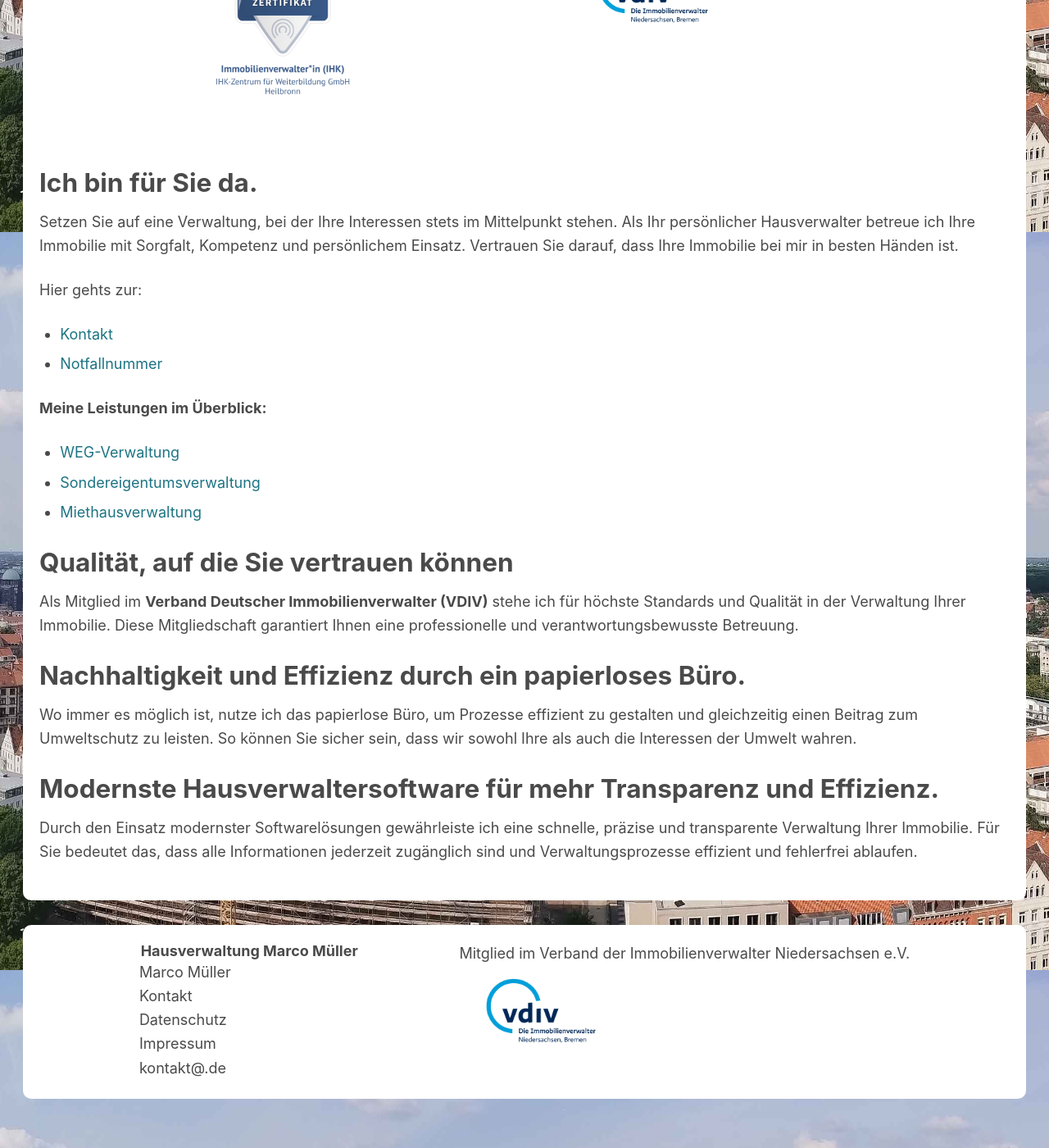
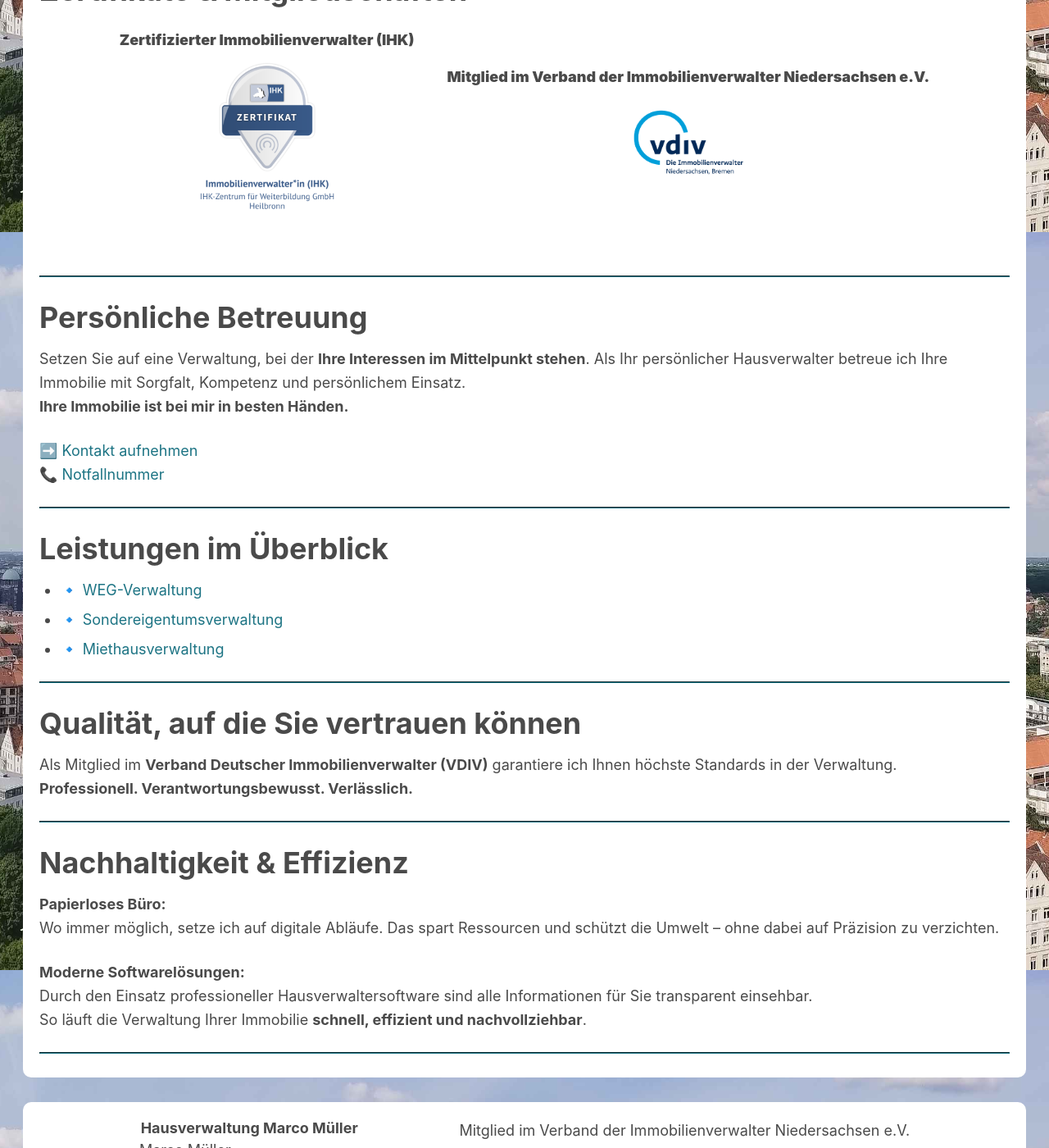
Before and after one commit to marek22k/hausverwaltung, a Jekyll site: the page built from index.md, in a window 1280 px wide and 1400 px high, scrolled down 1517 px. Shown: the whole window at 82% size. Built offline with Jekyll 4.4.1, drawn with Linux system fonts in a browser that asks for light colours; some of the changed text lies outside the part shown.

Commit message:
Update index.md
optisch etwas aufgepeppt

```diff
--- a/index.md
+++ b/index.md
@@ -4,50 +4,66 @@ title: Hausverwaltung - Hannover und Umgebung
 sitemap: true
 ---
 
-## Ihr zertifizierter Hausverwalter für Hannover und Umgebung
+# Ihr zertifizierter Hausverwalter für Hannover und Umgebung
 
-Als gebürtiger Hannoveraner und zertifizierter Hausverwalter kümmere ich mich persönlich und
-mit viel Engagement um die Verwaltung Ihrer Immobilie. Ich lege besonderen Wert auf eine
-werterhaltende Betreuung, bei der Ihre Immobilie kontinuierlich gepflegt wird, um ihren
-langfristigen Nutzen und Zustand zu sichern.
+Als gebürtiger Hannoveraner und zertifizierter Hausverwalter kümmere ich mich persönlich und mit viel Engagement um die Verwaltung Ihrer Immobilie. Ich lege besonderen Wert auf eine **werterhaltende Betreuung**, bei der Ihre Immobilie kontinuierlich gepflegt wird, um ihren langfristigen Nutzen und Zustand zu sichern.
 
+---
 
-<div id="certificates_logos">
-    <div>
-        <div>zertifizierter Immobilienverwalter</div>
-        <a href="https://badges.ihk-kompetenz.plus/assertion/f215ab3c-9e25-4efe-83a8-da10036371b5?id=U2FsdGVkX19lBDNHu0Cv1IgLjduX0Ui/m%209pxj/c1hfx1jaMzmEQjGfhNLWDXZfG4GEqCM/fldCq4QhMBqIaBQ==" target="_blank"><img src="/assets/img/nachweise-und-zertifikate/badge.png" alt="Immobilienverwalter (IHK)" class="certificate"  width="200" height="200"></a>
-    </div>
+## Zertifikate & Mitgliedschaften
 
-    <div>
-        <div>Mitglied im Verband der Immobilienverwalter Niedersachsen e.V.</div>
-        <a href="https://vdiv-niedersachsen-bremen.de/" target="_blank"><img src="/assets/img/vdivlogo.png" alt="Immobilienverwalter (IHK)" class="Mitgliedschaft im Verband der Immobilienverwalter Niedersachsen" width="200" height="75"></a>
-    </div>
+<div id="certificates_logos" style="display: flex; gap: 2rem; flex-wrap: wrap; align-items: center; margin-bottom: 2rem;">
+
+<div style="text-align: center;">
+  <div><strong>Zertifizierter Immobilienverwalter (IHK)</strong></div>
+  <a href="https://badges.ihk-kompetenz.plus/assertion/f215ab3c-9e25-4efe-83a8-da10036371b5?id=U2FsdGVkX19lBDNHu0Cv1IgLjduX0Ui/m%209pxj/c1hfx1jaMzmEQjGfhNLWDXZfG4GEqCM/fldCq4QhMBqIaBQ==" target="_blank">
+    <img src="/assets/img/nachweise-und-zertifikate/badge.png" alt="Immobilienverwalter (IHK)" class="certificate" width="200" height="200">
+  </a>
 </div>
 
+<div style="text-align: center;">
+  <div><strong>Mitglied im Verband der Immobilienverwalter Niedersachsen e.V.</strong></div>
+  <a href="https://vdiv-niedersachsen-bremen.de/" target="_blank">
+    <img src="/assets/img/vdivlogo.png" alt="Mitgliedschaft im VDIV Niedersachsen" width="200" height="75">
+  </a>
+</div>
 
+</div>
 
-### Ich bin für Sie da.
+---
 
-Setzen Sie auf eine Verwaltung, bei der Ihre Interessen stets im Mittelpunkt stehen. Als Ihr persönlicher Hausverwalter betreue ich Ihre Immobilie mit Sorgfalt, Kompetenz und persönlichem Einsatz. Vertrauen Sie darauf, dass Ihre Immobilie bei mir in besten Händen ist.
+## Persönliche Betreuung
 
-Hier gehts zur:
-- [Kontakt](/kontakt/)
-- [Notfallnummer](/notfall/)
+Setzen Sie auf eine Verwaltung, bei der **Ihre Interessen im Mittelpunkt stehen**. Als Ihr persönlicher Hausverwalter betreue ich Ihre Immobilie mit Sorgfalt, Kompetenz und persönlichem Einsatz.
+**Ihre Immobilie ist bei mir in besten Händen.**
 
+➡️ [Kontakt aufnehmen](/kontakt/)
+📞 [Notfallnummer](/notfall/)
 
-**Meine Leistungen im Überblick:**
-- [WEG-Verwaltung](/weg-verwaltung/)
-- [Sondereigentumsverwaltung](/sondereigentumsverwaltung/)
-- [Miethausverwaltung](/miethausverwaltung/)
+---
 
-### Qualität, auf die Sie vertrauen können
+## Leistungen im Überblick
 
-Als Mitglied im **Verband Deutscher Immobilienverwalter (VDIV)** stehe ich für höchste Standards und Qualität in der Verwaltung Ihrer Immobilie. Diese Mitgliedschaft garantiert Ihnen eine professionelle und verantwortungsbewusste Betreuung.
+- 🔹 [WEG-Verwaltung](/weg-verwaltung/)
+- 🔹 [Sondereigentumsverwaltung](/sondereigentumsverwaltung/)
+- 🔹 [Miethausverwaltung](/miethausverwaltung/)
 
-### Nachhaltigkeit und Effizienz durch ein papierloses Büro.
+---
 
-Wo immer es möglich ist, nutze ich das papierlose Büro, um Prozesse effizient zu gestalten und gleichzeitig einen Beitrag zum Umweltschutz zu leisten. So können Sie sicher sein, dass wir sowohl Ihre als auch die Interessen der Umwelt wahren.
+## Qualität, auf die Sie vertrauen können
 
-### Modernste Hausverwaltersoftware für mehr Transparenz und Effizienz.
+Als Mitglied im **Verband Deutscher Immobilienverwalter (VDIV)** garantiere ich Ihnen höchste Standards in der Verwaltung.
+**Professionell. Verantwortungsbewusst. Verlässlich.**
 
-Durch den Einsatz modernster Softwarelösungen gewährleiste ich eine schnelle, präzise und transparente Verwaltung Ihrer Immobilie. Für Sie bedeutet das, dass alle Informationen jederzeit zugänglich sind und Verwaltungsprozesse effizient und fehlerfrei ablaufen.
+---
+
+## Nachhaltigkeit & Effizienz
+
+**Papierloses Büro:**
+Wo immer möglich, setze ich auf digitale Abläufe. Das spart Ressourcen und schützt die Umwelt – ohne dabei auf Präzision zu verzichten.
+
+**Moderne Softwarelösungen:**
+Durch den Einsatz professioneller Hausverwaltersoftware sind alle Informationen für Sie transparent einsehbar.
+So läuft die Verwaltung Ihrer Immobilie **schnell, effizient und nachvollziehbar**.
+
+---
```
